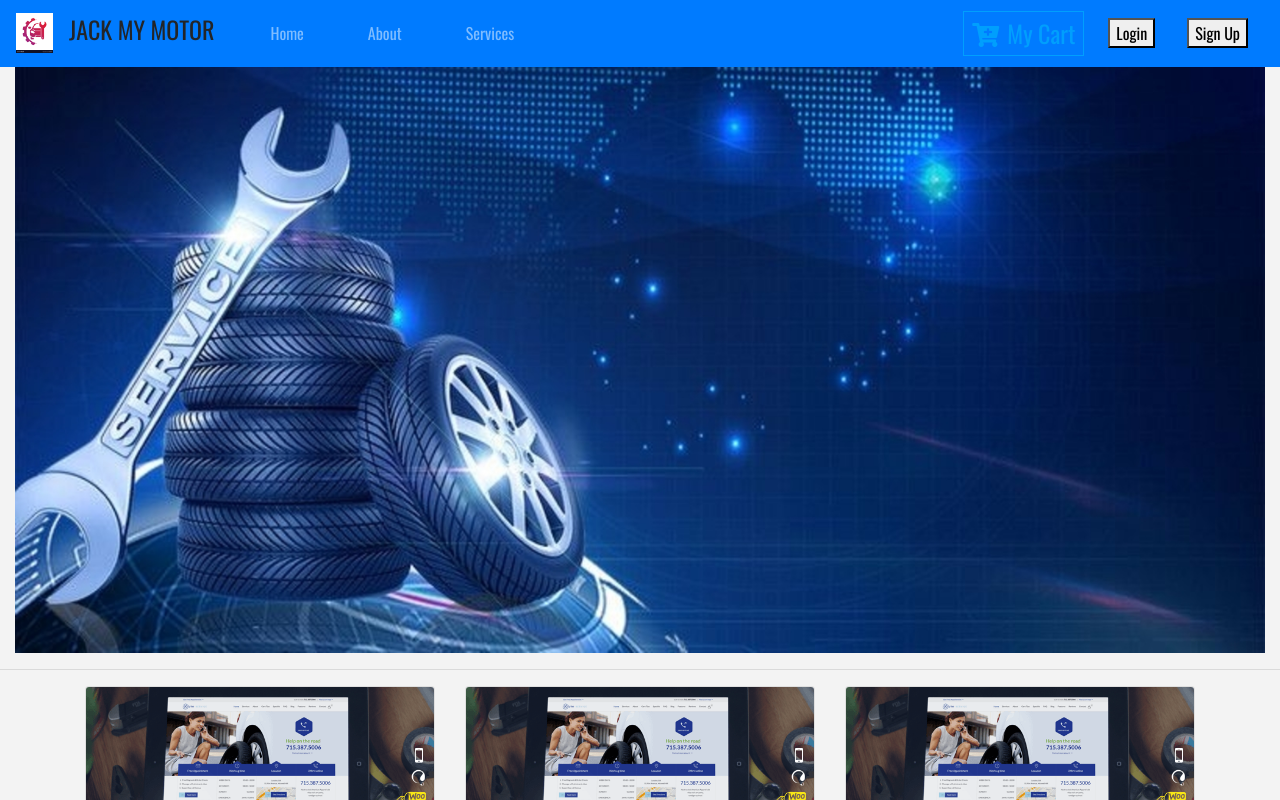
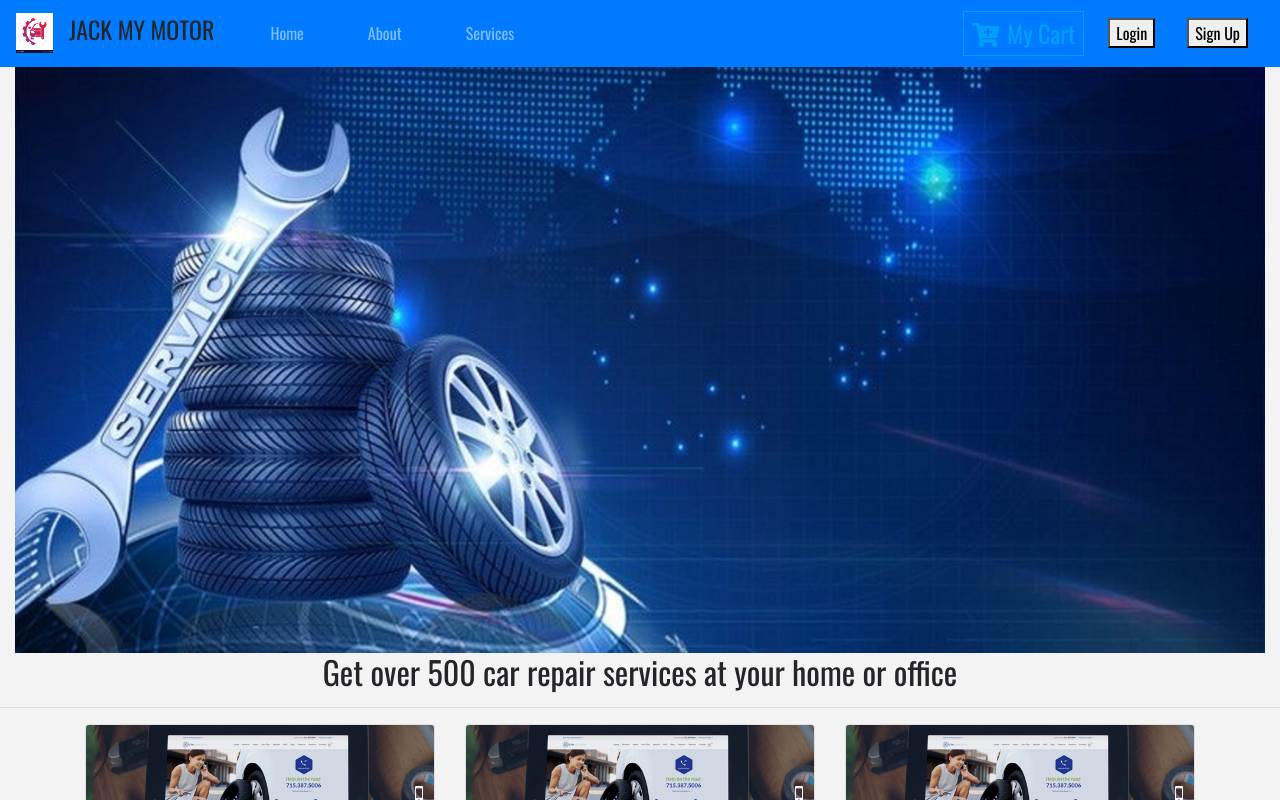
Before and after one commit to ShrutikaSingh/mechanic_web, a React (Create React App) app: page / in a window 1280 px wide. Shown: the top 800 px of the page. Built offline with nearby package versions, Linux system fonts and the light colour scheme.

Commit message:
update app

```diff
--- a/src/App.js
+++ b/src/App.js
@@ -19,6 +19,15 @@ class App extends Component {
          <React.Fragment>
               <NavBar/>
               <CarouselMain/>
+
+
+              <div class="col-lg-12 text-center text-space">
+                  <h2 class="g-header-text">Get over 500 car repair services at your home or office</h2>
+
+
+              </div>
+
+
               <hr></hr>
               <Cards/>
         </React.Fragment>
```
Also changed, not shown: src/components/card.js (deleted).
